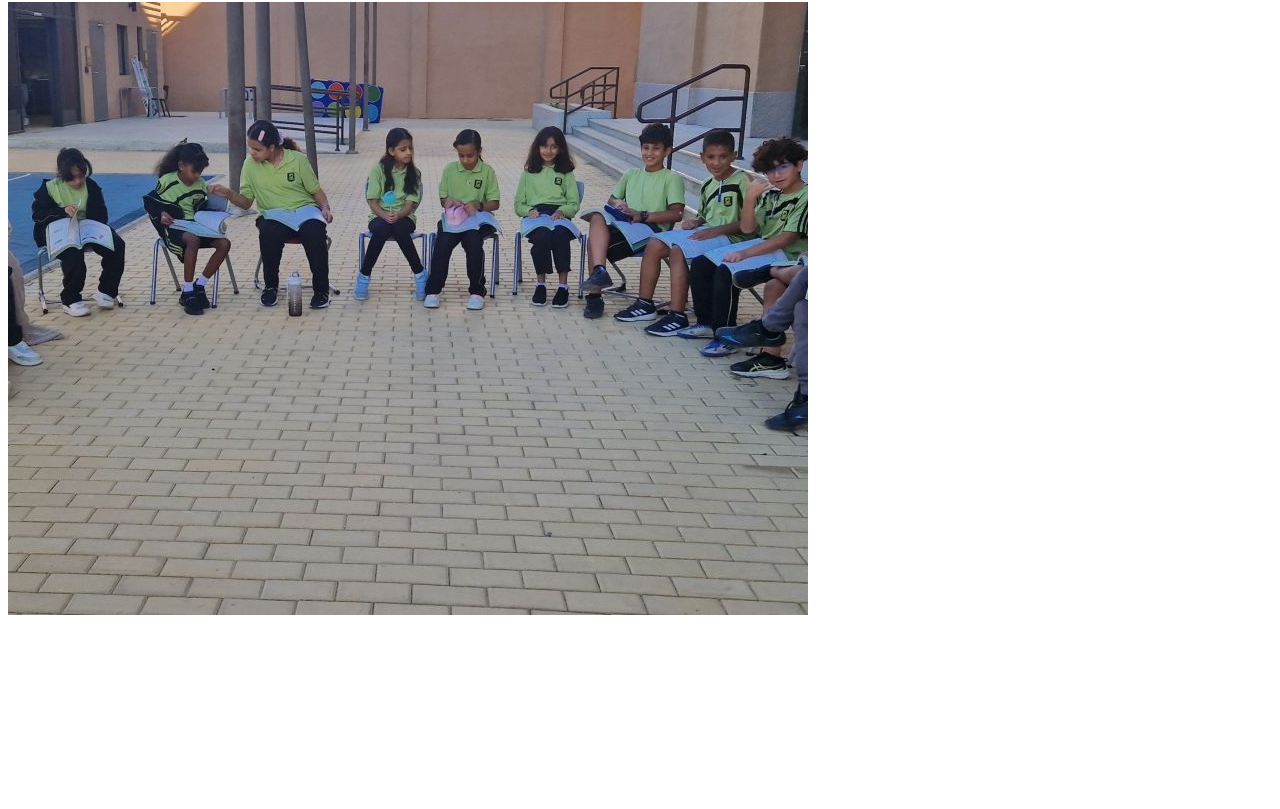
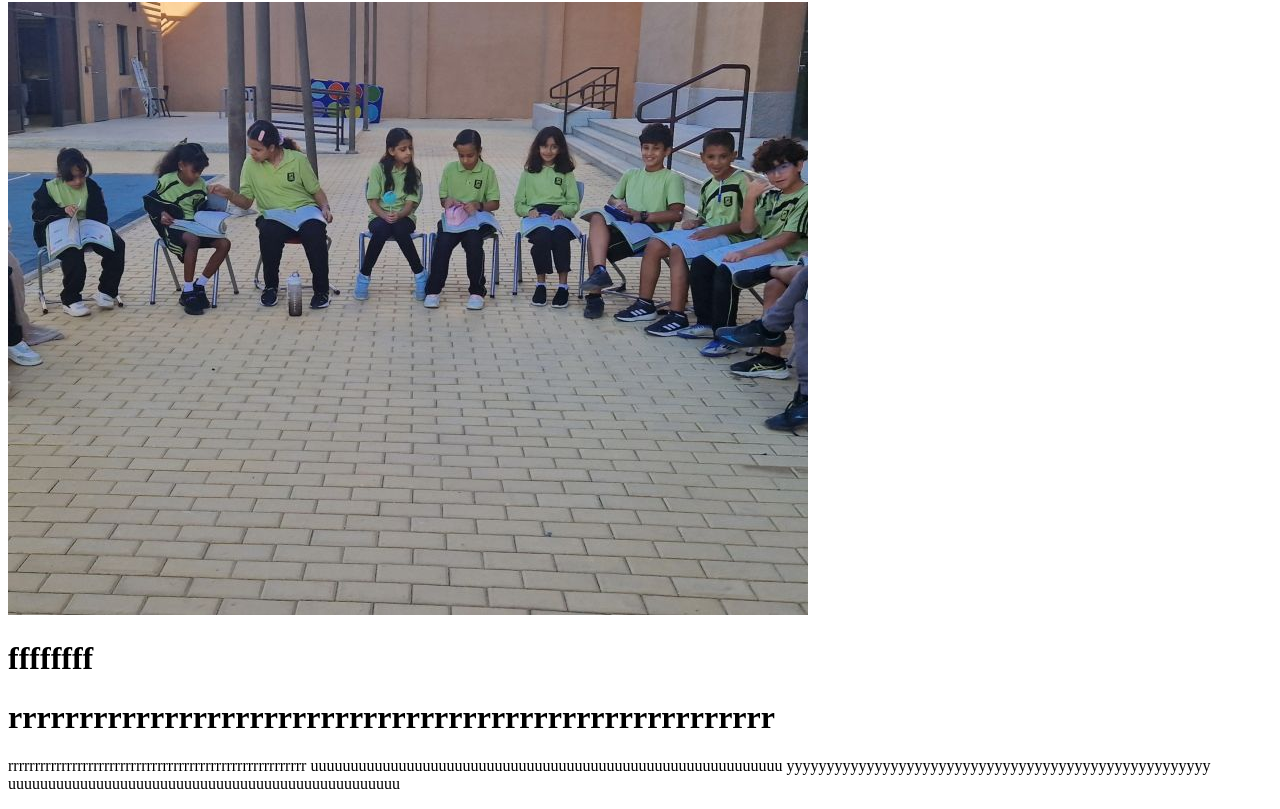
Before and after one commit to Riyasilent/Saqal, a plain HTML site: page index.html in a window 1280 px wide. Shown: the part 78-887 px from the top of the page. Before the commit the page ends 800 px from the top, so only its background shows below. Drawn offline with Linux system fonts and the light colour scheme.

Commit message:
new added

```diff
--- a/index.html
+++ b/index.html
@@ -7,7 +7,13 @@
 </head>
 <h1>SAQAL AL MAWAHIB INTERNATIONAL INDIAN SCHOOL</h1>
 <img src="riyas.jpg" alt="">
+<h1>ffffffff</h1>
+<h1>rrrrrrrrrrrrrrrrrrrrrrrrrrrrrrrrrrrrrrrrrrrrrrrrrrrrrr</h1>
 <body>
-
+<p>rrrrrrrrrrrrrrrrrrrrrrrrrrrrrrrrrrrrrrrrrrrrrrrrrrrrrrrr
+    uuuuuuuuuuuuuuuuuuuuuuuuuuuuuuuuuuuuuuuuuuuuuuuuuuuuuuuuuuu
+    yyyyyyyyyyyyyyyyyyyyyyyyyyyyyyyyyyyyyyyyyyyyyyyyyyyyy
+    uuuuuuuuuuuuuuuuuuuuuuuuuuuuuuuuuuuuuuuuuuuuuuuuu
+</p>
 </body>
 </html>
```
